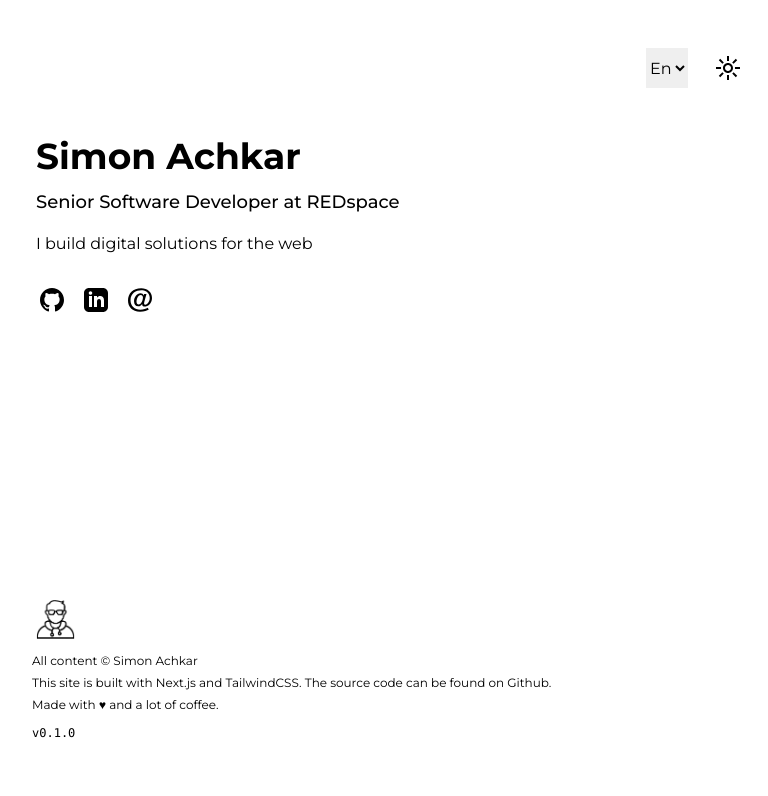
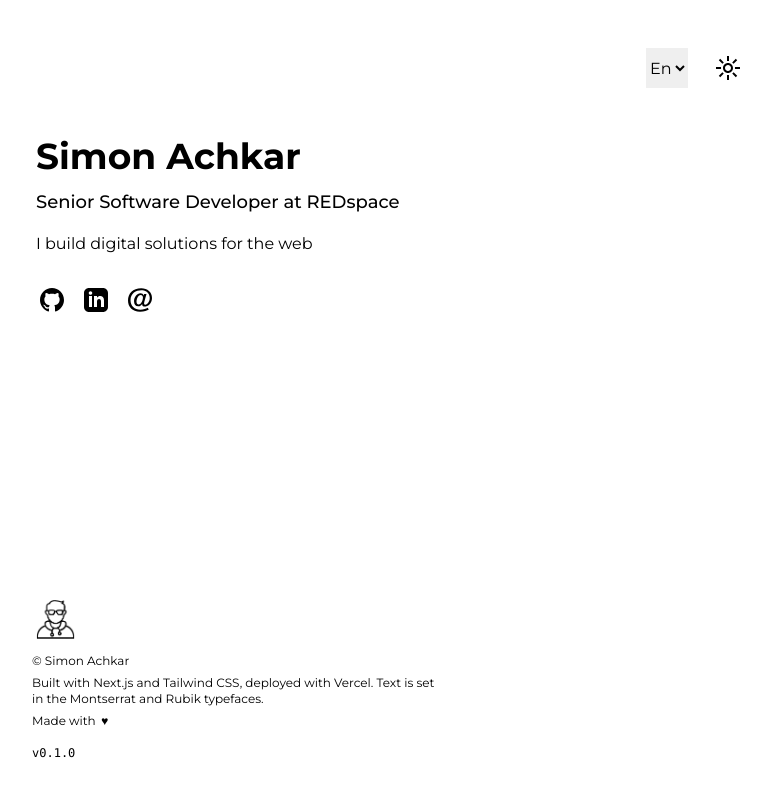
Before and after one commit to simonachkar/www-simonachkar.dev, a Next.js app: page /en in a window 1280 px wide. Shown: the top 796 px of the page, without its empty margins (244-1012 px from the left). Built offline with nearby package versions, Linux system fonts and the light colour scheme.

Commit message:
i18n to Footer 💬

```diff
--- a/app/[lang]/layout.tsx
+++ b/app/[lang]/layout.tsx
@@ -7,7 +7,7 @@ import './globals.css'
 import { ThemeProvider } from './theme-provider'
 
 const montserrat = Montserrat({ subsets: ['latin'] })
-const notoSans = Rubik({ weight: '400', subsets: ['arabic'] })
+const rubik = Rubik({ weight: '400', subsets: ['arabic'] })
 
 export async function generateStaticParams() {
   return i18n.locales.map((locale) => ({ lang: locale }))
@@ -29,10 +29,10 @@ export default function RootLayout({
   const isAr = lang === 'ar';
   return (
     <html lang={lang} dir={isAr ? 'rtl' : 'ltr'}>
-      <body className={`${isAr ? notoSans.className : montserrat.className} dark:bg-slate-800 dark:text-slate-200 mx-auto max-w-screen-md`}>
+      <body className={`${isAr ? rubik.className : montserrat.className} dark:bg-slate-800 dark:text-slate-200 mx-auto max-w-screen-md`}>
       <ThemeProvider attribute="class" defaultTheme="system" enableSystem>
         {children}
-        <Footer />
+        <Footer lang={lang} />
         </ThemeProvider>
       </body>
     </html>
--- a/components/Footer.tsx
+++ b/components/Footer.tsx
@@ -1,8 +1,12 @@
 import Image from 'next/image'
+import { getDictionary } from '../get-dictionaries'
 
-export default function Footer() {
+export default async function Footer({ lang }: any) {
+
+    const dictionary = await getDictionary(lang)
+
     return (
-        <footer className="w-full px-5 pb-16 text-xs sm:pb-0">
+        <footer className="w-full px-5 pb-16 text-xs sm:pb-0 max-w-md">
             <Image
                 src="/logo.png"
                 alt="Simon Achkar Logo"
@@ -11,10 +15,11 @@ export default function Footer() {
                 height={43}
                 priority
             />
-            <p className='mt-1.5'>All content &copy; Simon Achkar</p>
-            <p className='mt-1.5'>This site is built with Next.js and TailwindCSS. The source code can be found on Github.</p>
-            <p className='mt-1.5'>Made with 	&hearts; and a lot of coffee.</p>
-            <p className='mt-3 font-mono font-light text-[10px] md:text-[12px]'>v0.1.0</p>
+            <p className='mt-1.5'>{dictionary['Footer'].copyright}</p>
+            <p className='mt-1.5'>{dictionary['Footer'].builtWith}</p>
+            <p className='mt-1.5'>{dictionary['Footer'].madeWith} <span className='ml-0.5'>&hearts;</span></p>
+
+            <p className='mt-4 font-mono font-light text-[10px] md:text-[12px]'>v0.1.0</p>
         </footer>
     )
 }
--- a/dictionaries/ar.json
+++ b/dictionaries/ar.json
@@ -1,7 +1,12 @@
 {
   "Index": {
     "name": "سيمون أشقر",
-    "title": "REDspace مطوِّر برامج متقدم في",
+    "title": "مطوِّر برامج متقدم في REDspace",
     "tag": "أقوم ببناء حلول رقمية للويب"
+  },
+  "Footer": {
+    "copyright": "© سيمون أشقر",
+    "builtWith": "تم البناء باستخدام Next.js و Tailwind CSS، تمت الاستضافة مع Vercel. تم وضع النص باستخدام خطوط Rubik و Montserrat.",
+    "madeWith":"صنع مع"
   }
 }
--- a/dictionaries/en.json
+++ b/dictionaries/en.json
@@ -3,5 +3,10 @@
     "name": "Simon Achkar",
     "title": "Senior Software Developer at REDspace",
     "tag": "I build digital solutions for the web"
+  },
+  "Footer": {
+    "copyright": "© Simon Achkar",
+    "builtWith": "Built with Next.js and Tailwind CSS, deployed with Vercel. Text is set in the Montserrat and Rubik typefaces.",
+    "madeWith": "Made with"
   }
 }
--- a/dictionaries/fr.json
+++ b/dictionaries/fr.json
@@ -3,5 +3,10 @@
     "name": "Simon Achkar",
     "title": "Développeur de Logiciels Senior chez REDspace",
     "tag": "Je construis des solutions digitales pour le web"
+  },
+  "Footer": {
+    "copyright": "© Simon Achkar",
+    "builtWith": "Construit avec Next.js et Tailwind CSS, déployé avec Vercel. Le texte est défini dans les polices Montserrat et Rubik.",
+    "madeWith": "Réalisé avec"
   }
 }
```
Also changed, not shown: notes.txt.
